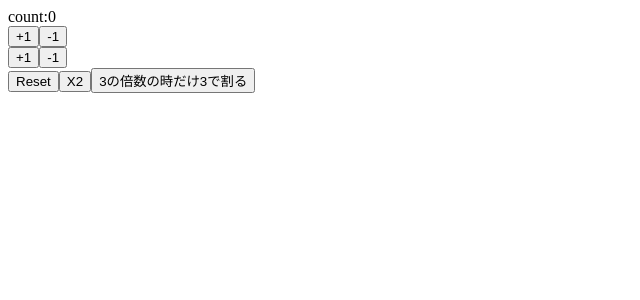
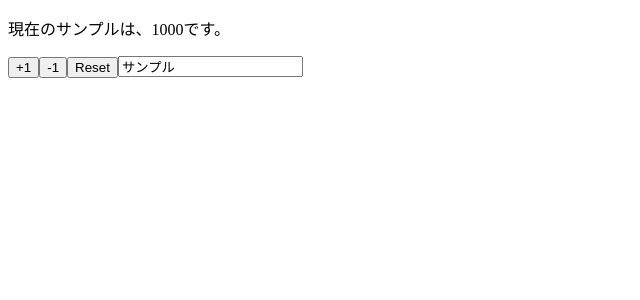
Before and after one commit to wat1881mayer/react-hooks-101, a React (Create React App) app: page / in a window 1280 px wide. Shown: the top 300 px of the page, without its empty margins (0-640 px from the left). Built offline with nearby package versions, Linux system fonts and the light colour scheme.

Commit message:
implement component using mulitple

```diff
--- a/src/App.js
+++ b/src/App.js
@@ -1,37 +1,28 @@
 import React,{useState} from 'react';
 
-const App =()=> {
-  const [count,setCount] = useState(0)
-  const increment = () => setCount(count +1)
-  const decrement = () => setCount(count -1)
+const App =(props)=> {
 
-  const increment2 = ()=> setCount(previousCount => previousCount +1)
-  const decrement2 = ()=> setCount(previousCount => previousCount -1)
-  const reset = ()=> setCount(0)
-  const double = ()=> setCount(previousCount => previousCount *2)
-  const divide3 = ()=> setCount(previousCount => {
-    return previousCount % 3 === 0 ? previousCount /3 : previousCount
-  })
+  const [name,setName] = useState(props.name)
+  const [price,setPrice] = useState(props.price)
 
+  const reset =()=>{
+    setPrice(props.price)
+    setName(props.name)
+  }
   return (
   <>
-  <div>count:{count}</div>
-  <div>
-  <button onClick = {increment}>+1</button>
-  <button onClick = {decrement}>-1</button>
-  </div>
-  <div>
-  <button onClick = {increment2}>+1</button>
-  <button onClick = {decrement2}>-1</button>
-  </div>
-  <div>
+    <p>現在の{name}は、{price}です。</p>
+    <button onClick={()=>setPrice(price +1) }>+1</button>
+    <button onClick={()=>setPrice(price -1) }>-1</button>
     <button onClick={reset}>Reset</button>
-    <button onClick={double}>X2</button>
-    <button onClick = {divide3}>3の倍数の時だけ3で割る</button>
-  </div>
+    <input value = {name}　onChange={e=> setName(e.target.value)}/>
+  </>
+  )
+}
 
-  </>
-  );
+App.defaultProps  = {
+  name:'サンプル',
+  price:1000
 }
 
 export default App;
```
